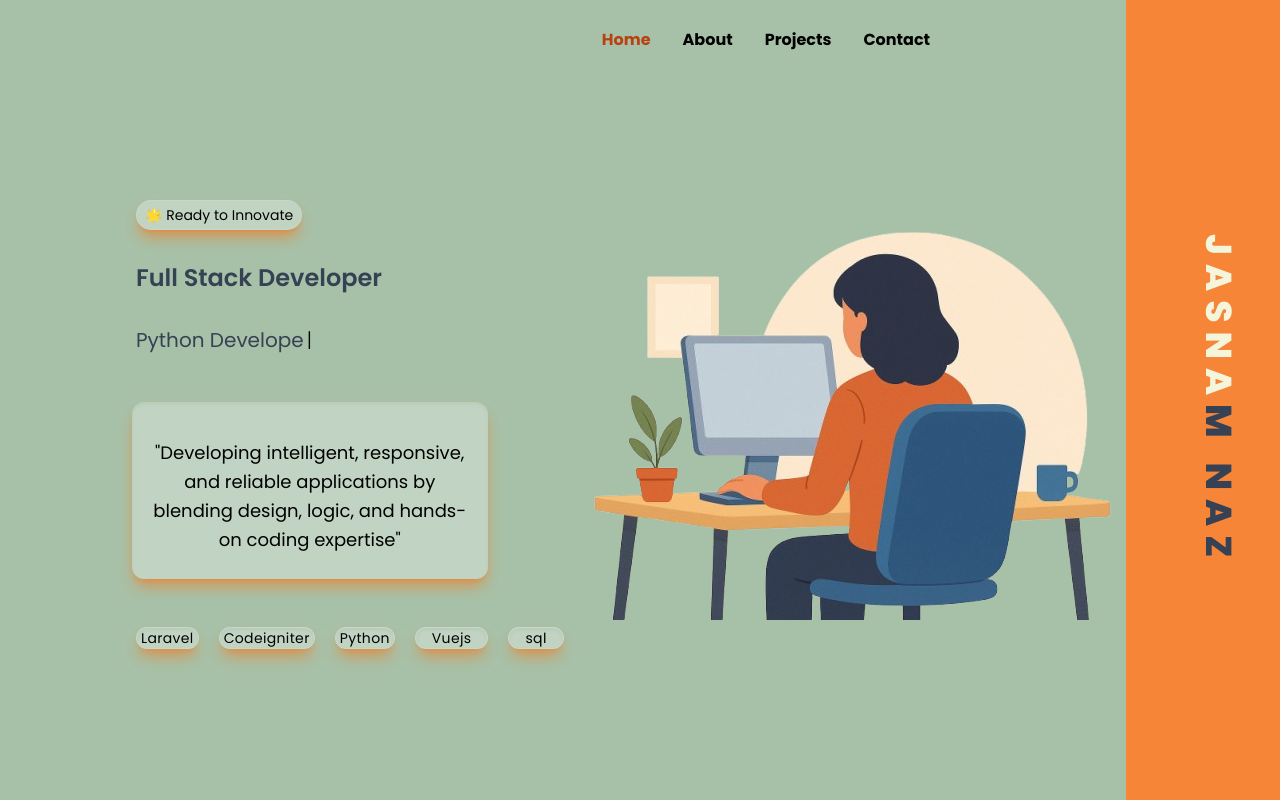
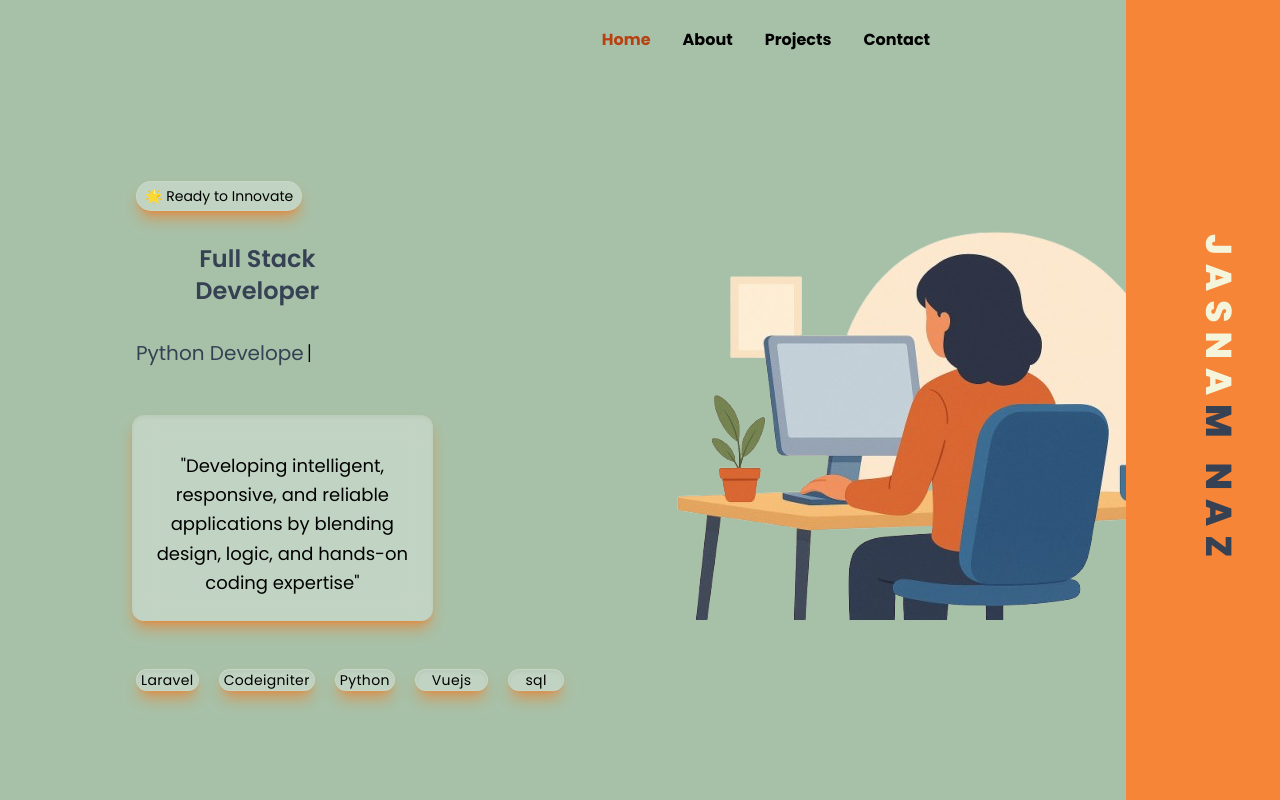
Before and after one commit to jasna18/vue-portfolio, a Vue app in the folder portfolio/: page / in a window 1280 px wide. Shown: the top 800 px of the page. Built offline with nearby package versions, Linux system fonts and the light colour scheme.

Commit message:
coed clean

```diff
--- a/portfolio/src/components/homePage/HeroSection.vue
+++ b/portfolio/src/components/homePage/HeroSection.vue
@@ -14,7 +14,7 @@
            overflow-x-hidden
            h-full min-w-0
           ">
-  <div class="w-full flex flex-col items-start md:flex-row pt-10 md:pt-10 md:m-4 md:w-[calc(100vw-30vw)]">
+  <div class="w-full flex flex-col items-start md:flex-row pt-10 md:pt-16 md:m-4 md:w-[calc(100vw-30vw)]">
     <div
           class="
             absolute right-0 inset-y-0  md:min-w-[150px]              /* Positioned at top-right of hero section */
@@ -57,7 +57,7 @@
            <!-- this div for the text content wrapper, removed flex-1 to w-full -->
 <div class="w-full lg:w-1/2 flex flex-col  md:ml-4 items-center md:items-start p-4 md:p-8
 min-w-0 sm:text-center mb-0 gap-2 md:gap-4 md:text-center md:item-center
-md:mr-[16vw]
+md:mr-[2vw]
 
     /* Optional: Slightly reduce the wrapper's overall width to prevent stretching */
     md:w-[98%]">
@@ -106,7 +106,7 @@ md:mr-[16vw]
 </div>
 </div>
       <!-- ref="content" → Vue ref, so you can access this element in your script (maybe for intersection observer to trigger animation). -->
-   <div class="w-full md:flex-row lg:w-1/2 flex justify-center min-w-0 sm:mt-8 md:mr-[20vw] ">
+   <div class="w-full md:flex-row lg:w-1/2 flex justify-center min-w-0 sm:mt-8 md:mr-[0vw] ">
       <img
     ref="content"
     :src="girlSittingImg"
```
